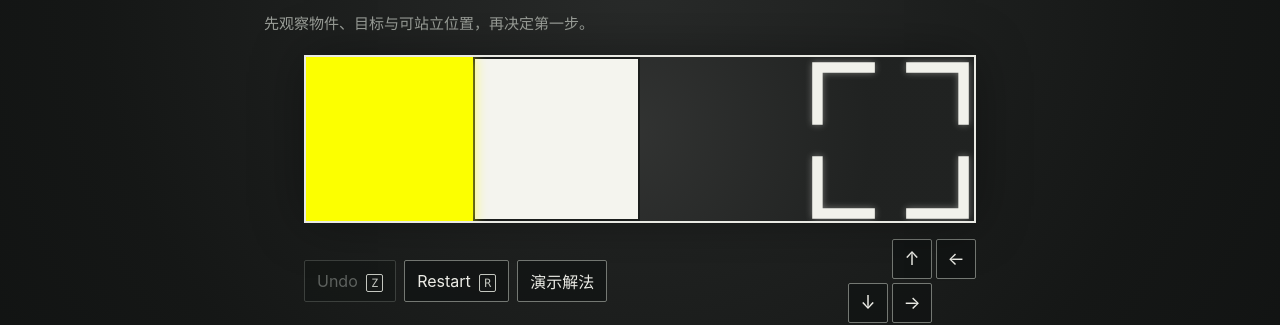
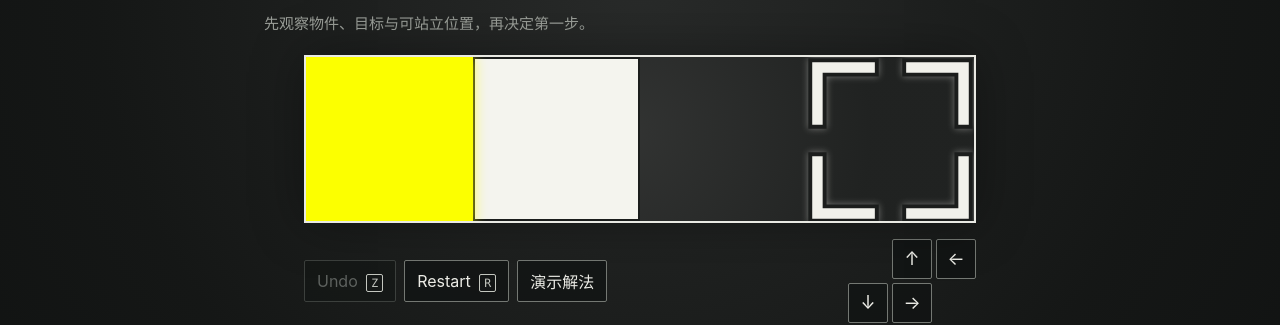
Before and after one commit to onovich/Oshi-Sokoban-Lab, a React (Vite) app: page / in a window 1280 px wide. Both pictures are taken after a click on the button "开始关卡". Shown: the part 397-722 px from the top of the page. Built offline with nearby package versions, Linux system fonts and the light colour scheme.

Commit message:
fix(board): preserve Goal marks under occupied cells

```diff
--- a/src/components/Board.tsx
+++ b/src/components/Board.tsx
@@ -120,7 +120,6 @@ function cellTokens(state: GameState, cell: Cell): readonly string[] {
 
 function terrainGlyphsFor(tokens: readonly string[]): readonly GlyphDefinition[] {
   const glyphs: GlyphDefinition[] = [];
-  if (tokens.includes('terrain-goal')) glyphs.push({ key: 'terrain-goal', kind: 'terrain-goal' });
   if (tokens.includes('terrain-spike')) glyphs.push({ key: 'terrain-spike', kind: 'spike' });
   return glyphs;
 }
@@ -187,7 +186,10 @@ function visualEntitiesFor(state: GameState): readonly VisualEntity[] {
     shape: spike.shape,
   }));
 
-  return [...goals, ...blocks, ...spikes, ...gates, player];
+  const terrainGoals: VisualEntity[] = state.level.terrainGoals.map((position) => ({
+    id: `terrain-goal:${position.x}:${position.y}`, kind: 'terrain-goal', position, shape: unitShape,
+  }));
+  return [...terrainGoals, ...goals, ...blocks, ...spikes, ...gates, player];
 }
 
 function motionFor(entity: VisualEntity, previousEntities: ReadonlyMap<string, VisualEntity>): EntityMotion {
--- a/src/components/GameGlyph.tsx
+++ b/src/components/GameGlyph.tsx
@@ -26,7 +26,11 @@ type GameGlyphProps = Readonly<{
 }>;
 
 function GoalCorners() {
-  return <path className="game-glyph__goal-corners" d="M2 12V2h10M20 2h10v10M30 20v10H20M12 30H2V20" />;
+  const corners = 'M2 12V2h10M20 2h10v10M30 20v10H20M12 30H2V20';
+  return <>
+    <path className="game-glyph__goal-contrast" d={corners} />
+    <path className="game-glyph__goal-corners" d={corners} />
+  </>;
 }
 
 function fillsCell(kind: GameGlyphKind): boolean {
--- a/src/course/level-acceptance.ts
+++ b/src/course/level-acceptance.ts
@@ -28,6 +28,8 @@ export const levelAcceptanceRecords: readonly AcceptanceRecord[] = [
     evidence: 'docs/playtests/2026-09-30-ai-be1.md' },
   { levelId: 'lab-bb2-goal-permission', hash: '60603a18', reviewer: 'ai', verdict: 'changes-requested',
     evidence: 'docs/playtests/2026-09-30-ai-bb2.md' },
+  { levelId: 'lab-bb2-goal-permission', hash: '60603a18', reviewer: 'ai', verdict: 'passed',
+    evidence: 'docs/playtests/2026-09-30-goal-overlap.md' },
   { levelId: 'lab-bd2-shifted-entry', hash: '715697b1', reviewer: 'ai', verdict: 'passed',
     evidence: 'docs/playtests/2026-09-29-ai-bd2.md' },
   { levelId: 'lab-bd1-direction-choice', hash: '967598e0', reviewer: 'ai', verdict: 'passed',
--- a/src/styles.css
+++ b/src/styles.css
@@ -836,8 +836,11 @@ kbd {
 }
 
 .board__entity--goal,
-.board__entity--movable-goal {
-  z-index: 1;
+.board__entity--movable-goal,
+.board__entity--terrain-goal {
+  /* Goal corners are occupancy marks, not an opaque object: preserve them
+     above both player and Block, including during the same grid tween. */
+  z-index: 5;
 }
 
 /* Separate SVG tiles can round shared edges differently at fractional cell
@@ -1132,6 +1135,11 @@ kbd {
   filter: drop-shadow(0 0 0.28rem rgb(252 255 0 / 52%));
 }
 
+.game-glyph__goal-contrast {
+  stroke: var(--field-charcoal);
+  stroke-width: 3.5;
+}
+
 .game-glyph--wall {
   width: 84%;
   height: 84%;
```
Also changed, not shown: 4 other files (tests, documents, lock files or other folders).
